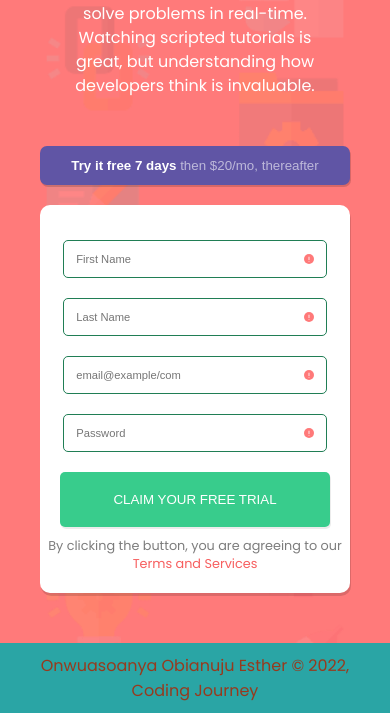
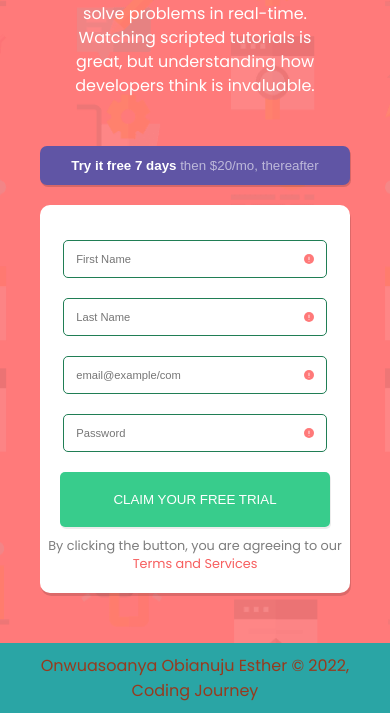
Before and after one commit to Obianuju007/registration-form, a plain HTML site: page index.html in a window 390 px wide. Shown: the part 328-1041 px from the top of the page. Drawn offline with Linux system fonts and the light colour scheme.

Commit message:
Update style.css

```diff
--- a/style.css
+++ b/style.css
@@ -124,6 +124,13 @@ input {
 }
 
 @media only screen and (max-width: 395px) {
+    body {
+        background-image: url('images/bg-intro-mobile.png');
+        background-position: center;
+        background-size: cover;
+        position: relative;
+        background-repeat: no-repeat;
+}
     #top {
         padding: 15px;
     }
```
